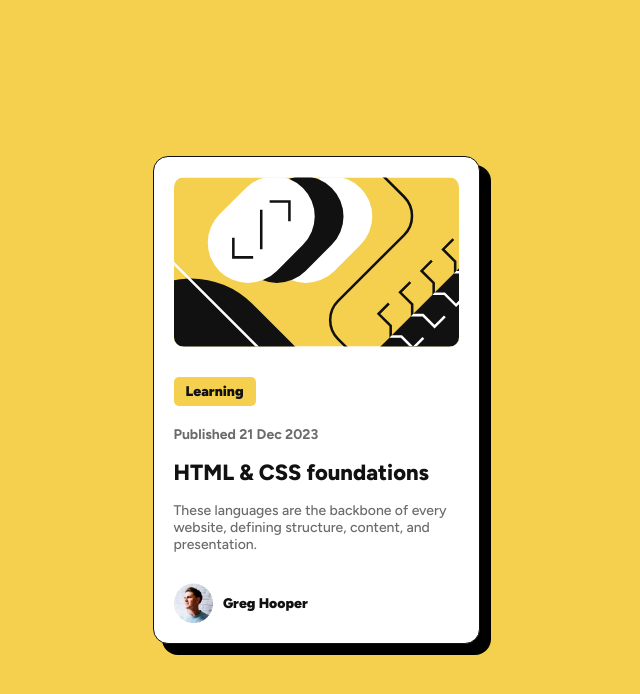
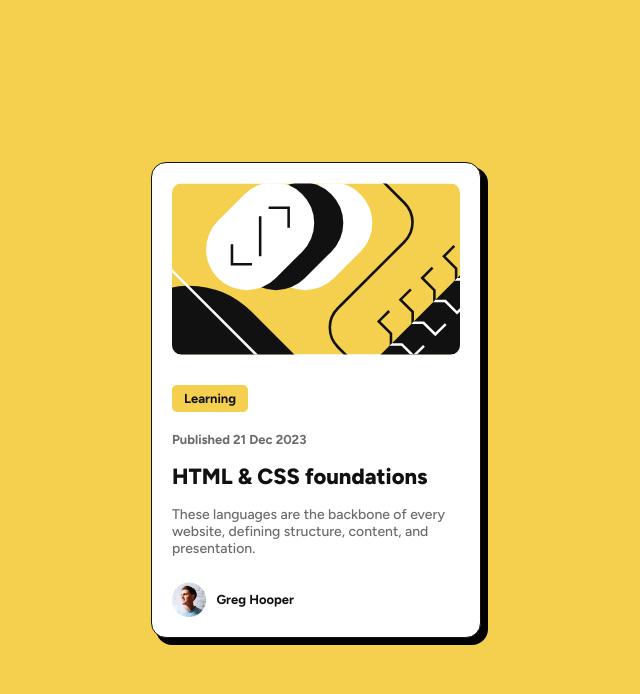
Before and after one commit to SamoPinter/blog-preview-card-main, a plain HTML site: page index.html in a window 1280 px wide. Shown: the whole page, without its empty margins (324-964 px from the left). Drawn offline with Linux system fonts and the light colour scheme.

Commit message:
Adjustments to final solution

```diff
--- a/style.scss
+++ b/style.scss
@@ -57,13 +57,13 @@
     flex-direction: column;
     justify-content: center;
     text-align: left;
-    max-width: 32.7rem;
+    max-width: 33rem;
     margin-inline: auto;
     padding: 2rem;
     background-color: var(--color-white);
     border-radius: 1.5rem;
     border: 1px solid var(--color-gray-950);
-    box-shadow: 1rem 1rem 0 .1rem rgba(0, 0, 0, 1);
+    box-shadow: .6rem .6rem 0 .1rem rgba(0, 0, 0, 1);
   }
 
   .card__content {
@@ -78,8 +78,8 @@
     margin-bottom: 2rem;
     background-color: var(--color-yellow);
     color: var(--color-gray-950);
-    font-size: 1.4rem;
-    font-weight: 900;
+    font-size: 1.3rem;
+    font-weight: 700;
     border: none;
     border-radius: .5rem;
     cursor: pointer;
@@ -87,7 +87,7 @@
   }
 
   .card__tagline {
-    font-size: 1.4rem;
+    font-size: 1.3rem;
     font-weight: 700;
   }
 
@@ -101,19 +101,18 @@
         display: flex;
         flex-direction: row;
         align-items: center;
-
-        margin-top: 3rem;
+        margin-top: 2.5rem;
     }
 
     .card__author--name {
         margin-left: 1rem;
-        font-size: 1.4rem;
+        font-size: 1.3rem;
         color: var(--color-gray-950);
-        font-weight: 900;
+        font-weight: 700;
     }
 
 .card__author--image {
 
-    max-width: 4rem;
-    max-height: 4rem;
+    max-width: 3.5rem;
+    max-height: 3.5rem;
 }
```
Also changed, not shown: style.css, 1 other file.
